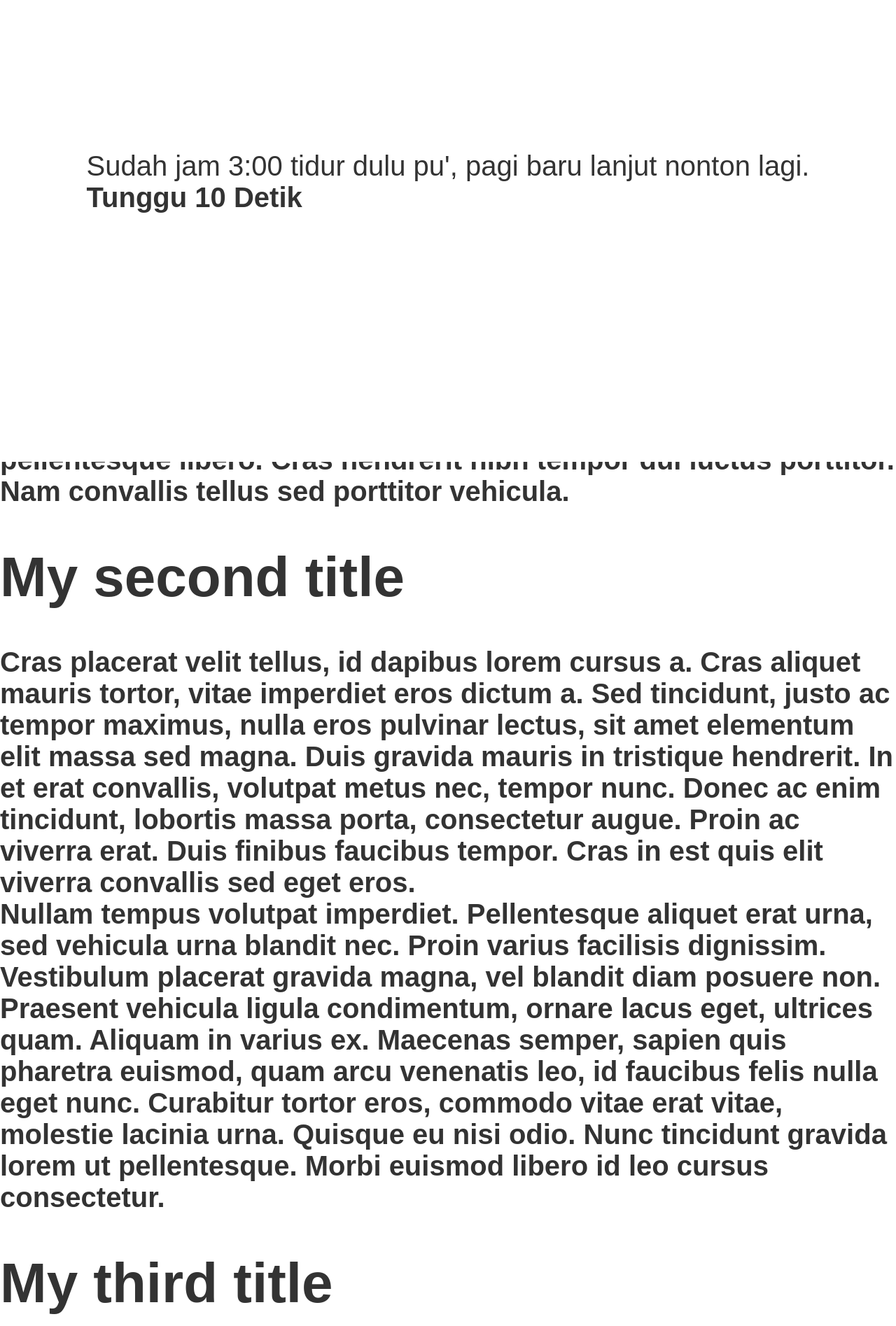
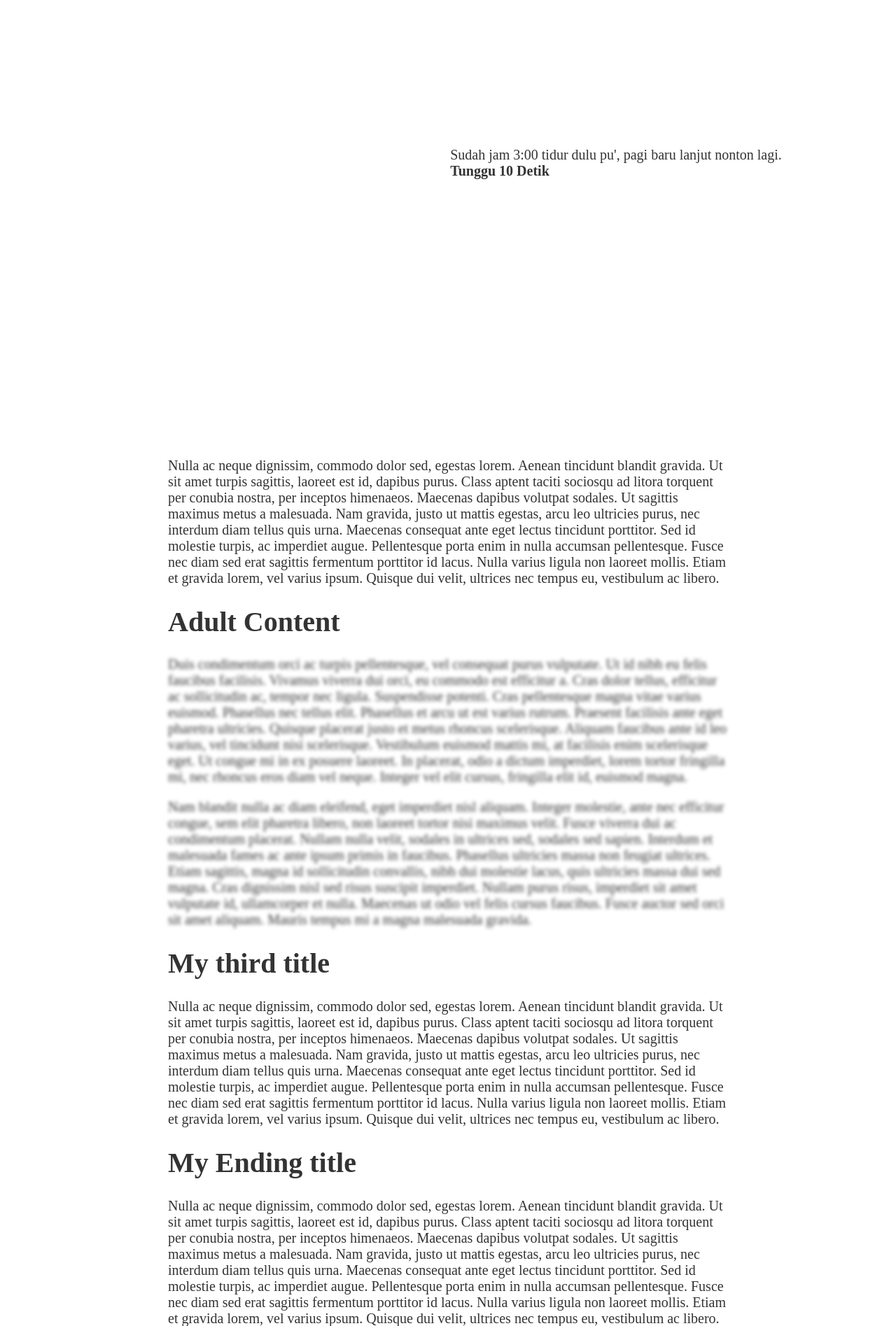
Before and after one commit to vhlan/vhlan.github.io, a PHP site: page /akmunnsaa/reward/index.html in a window 1280 px wide; the page is wider, and only the part inside the window is pictured. Shown: the part 194-2089 px from the top of that part at 70% size. Run offline with PHP 8.4, Linux system fonts and the light colour scheme.

Commit message:
Update style-reward.css

```diff
--- a/akmunnsaa/reward/style-reward.css
+++ b/akmunnsaa/reward/style-reward.css
@@ -1,16 +1,23 @@
 body {
- font-family: sans-serif;
  background: white;
- font-size: 2.5rem;
+ font-size: 20px;
  color: #333;
  padding: 0;
  margin: 0;
 }
-
-p {
+#container {
+    width: 100%;
+    max-width: 800px;
+    margin: 0 auto;
+}
+.loading p {
  margin: 0;
  padding: 0;
  font-weight: 700;
+}
+.adult {
+  filter: blur(2.5px);
+  -webkit-filter: blur(2.5px);
 }
 .loading {
  background: white;
```
